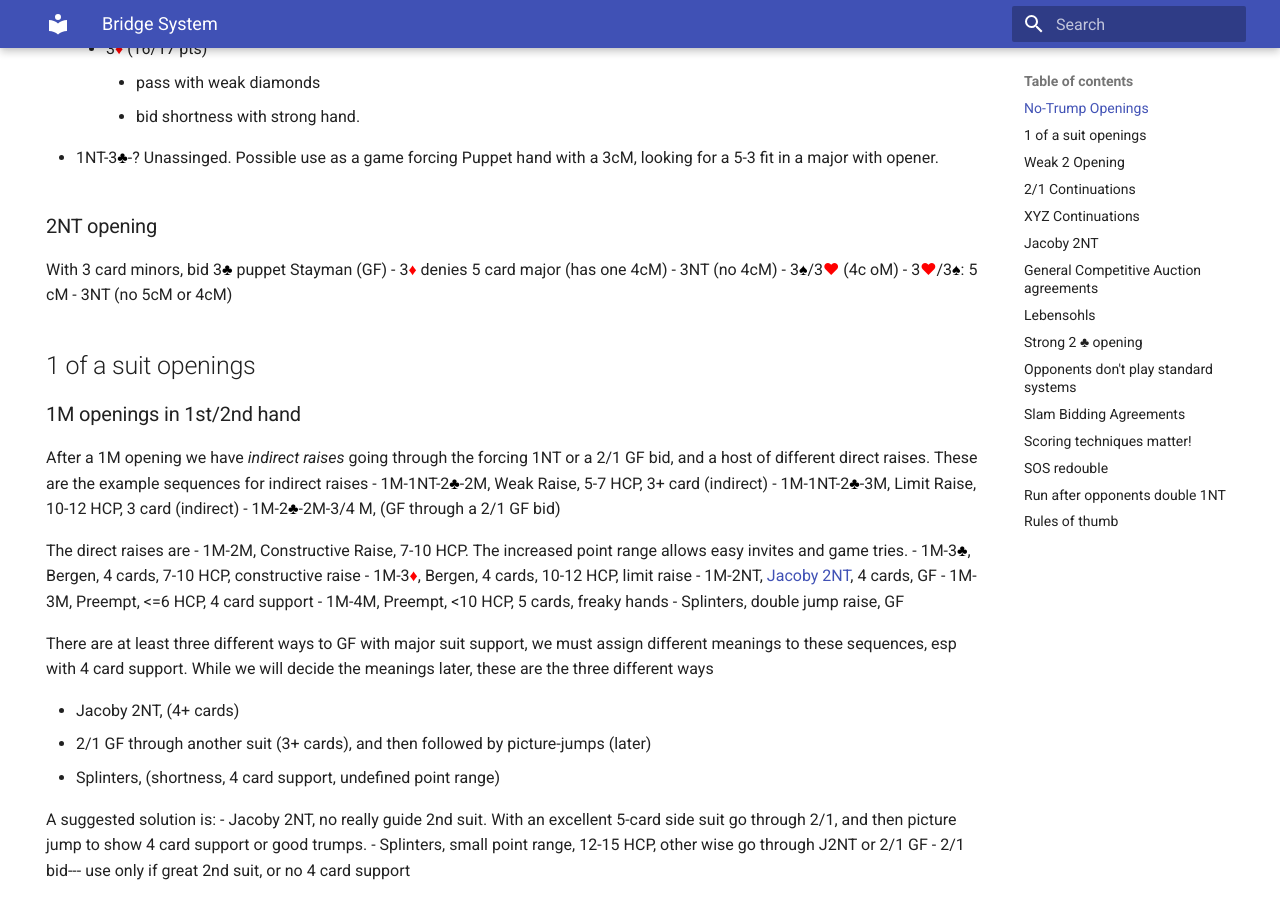
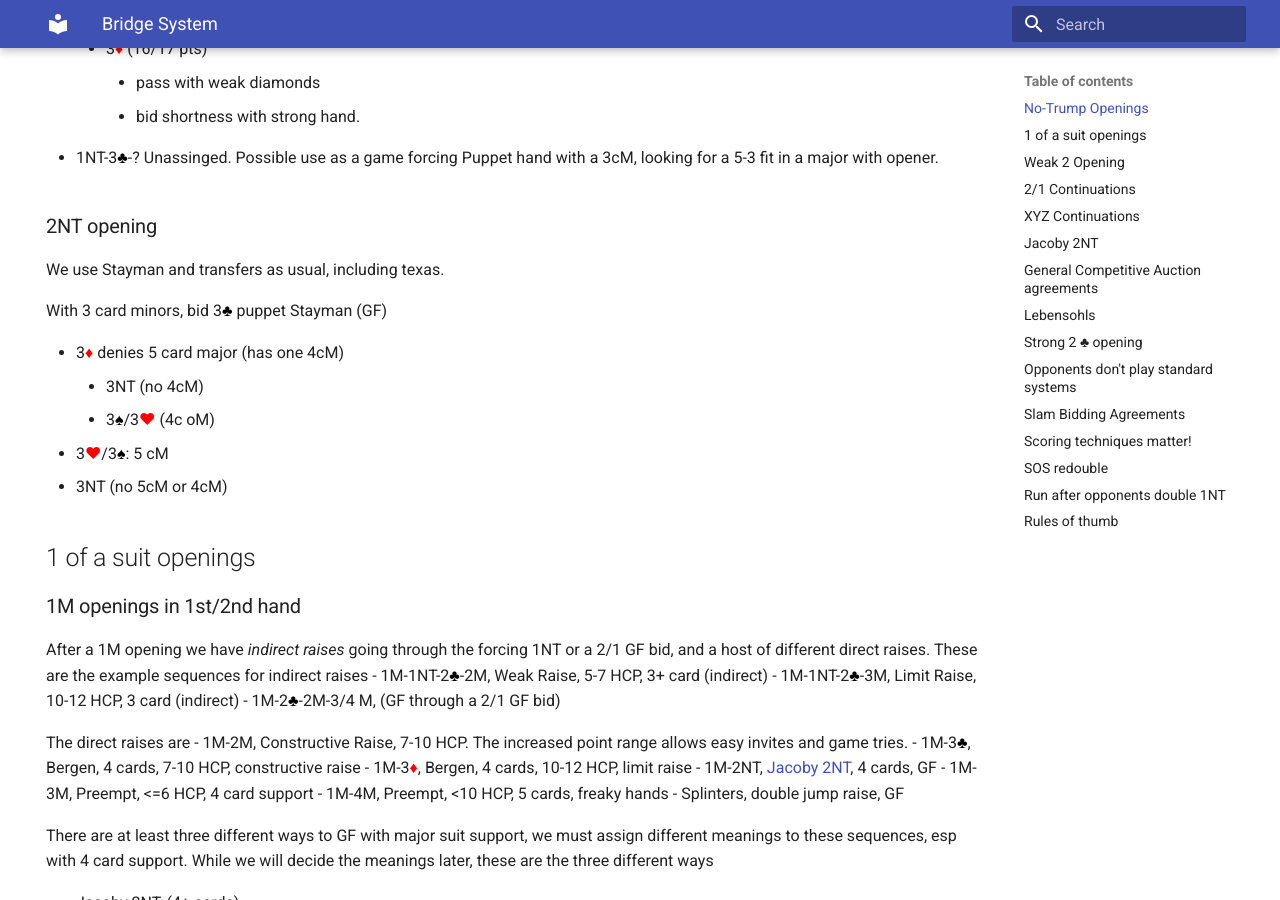
Before and after one commit to Souvik-0612/Bridge, an MkDocs documentation site: the page built from docs/index.md, in a window 1280 px wide and 900 px high, scrolled down 920 px. Built offline with MkDocs 1.6.1 and Material for MkDocs 9.7.7, drawn with Linux system fonts in a browser that asks for light colours.

Commit message:
Update README and index with card suits

```diff
--- a/docs/index.md
+++ b/docs/index.md
@@ -32,7 +32,10 @@ hide:
 
 - 1NT-3<span style="color:black;">♣</span>-? Unassinged. Possible use as a game forcing Puppet hand with a 3cM, looking for a 5-3 fit in a major with opener.
 ### 2NT opening
+We use Stayman and transfers as usual, including texas.
+
 With 3 card minors,  bid 3<span style="color:black;">♣</span> puppet Stayman (GF)
+
   - 3<span style="color:red;">♦</span> denies 5 card major (has one 4cM)
       - 3NT (no 4cM)
       - 3<span style="color:black;">♠</span>/3<span style="color:red;">♥</span> (4c oM)
```
Also changed, not shown: README.md (+3 -0 lines).
